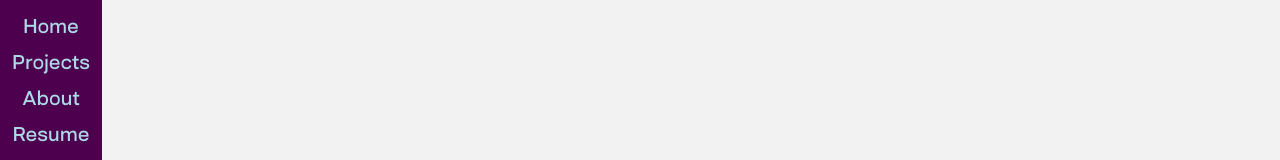
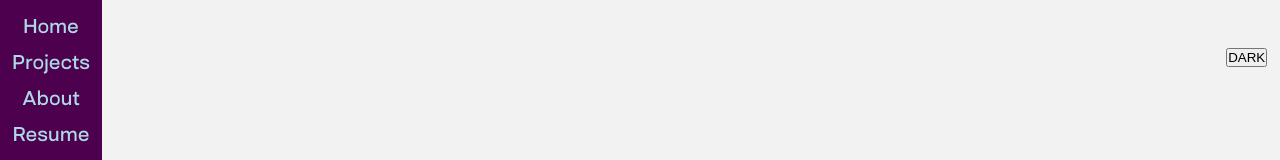
Before and after one commit to franco-ortega/portfolio-two, a Next.js app: page / in a window 1280 px wide. Both pictures are taken after a click on the button "Welcome". Shown: the top 160 px of the page. Built offline with nearby package versions, Linux system fonts and the light colour scheme.

Commit message:
implement logic for applying dark mode

```diff
--- a/components/layout/Layout.jsx
+++ b/components/layout/Layout.jsx
@@ -1,10 +1,19 @@
+import { useState } from 'react';
 import Nav from '../navs/Nav';
 import styles from './Layout.module.scss';
 
 const Layout = ({ children }) => {
+  const [darkMode, setDarkMode] = useState(false);
+
+  const onDarkModeClick = () => setDarkMode((prevState) => !prevState);
+
   return (
-    <div className={styles.Layout} data-testid='layout'>
+    <div
+      className={`${styles.Layout} ${darkMode && styles.DarkMode}`}
+      data-testid='layout'
+    >
       <Nav />
+      <button onClick={onDarkModeClick}>DARK</button>
       <main>{children}</main>
     </div>
   );
--- a/components/layout/Layout.module.scss
+++ b/components/layout/Layout.module.scss
@@ -7,6 +7,12 @@
   display: grid;
   grid-template-rows: auto 1fr;
   align-items: center;
+
+  button {
+    position: absolute;
+    top: 3rem;
+    right: 1%;
+  }
 
   main {
     padding: 2rem;
@@ -25,3 +31,9 @@
 
   @include fade(in);
 }
+
+.DarkMode {
+  --color-light: black;
+  --color-dark: yellow;
+  --color-accent: pink;
+}
```
